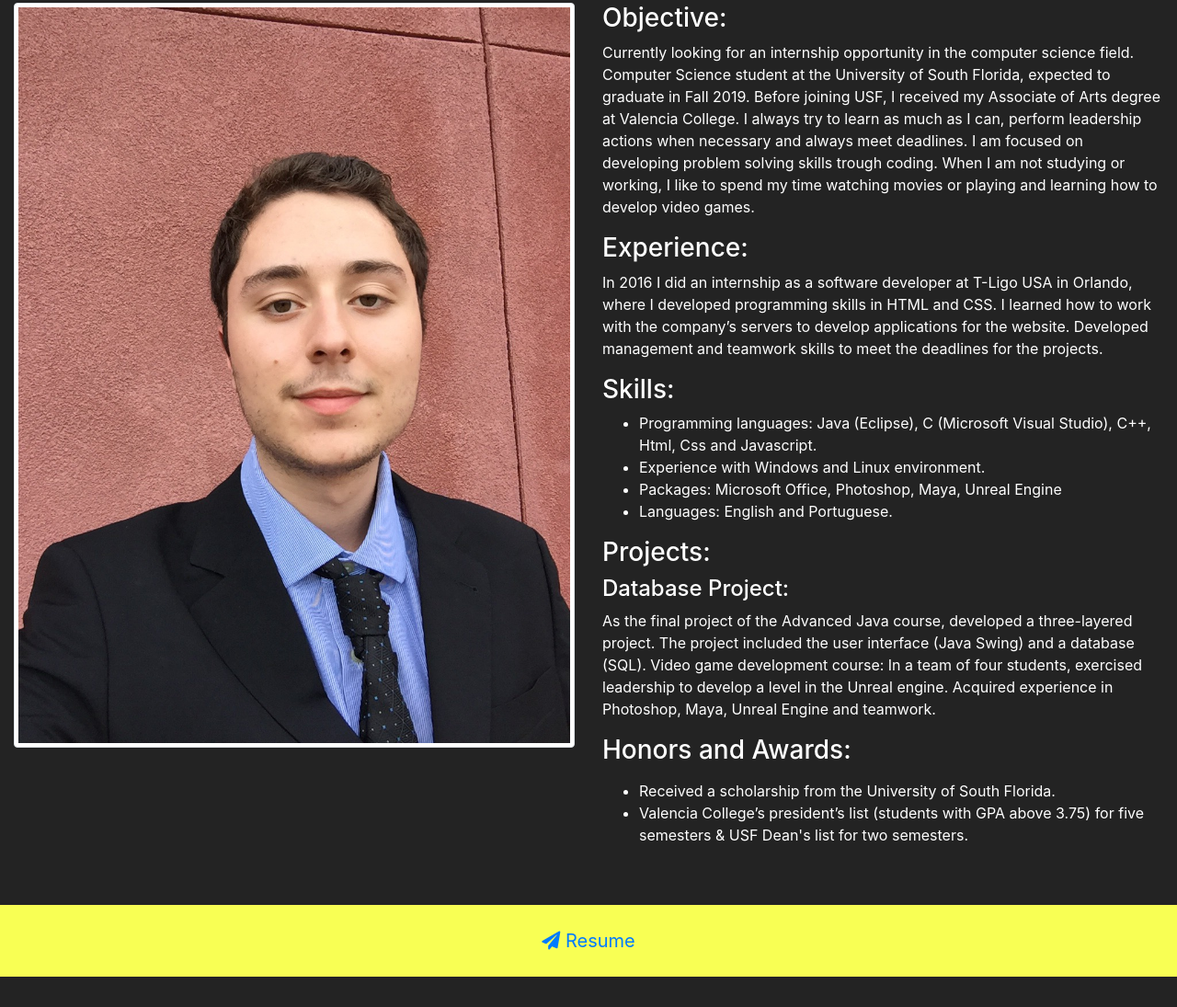
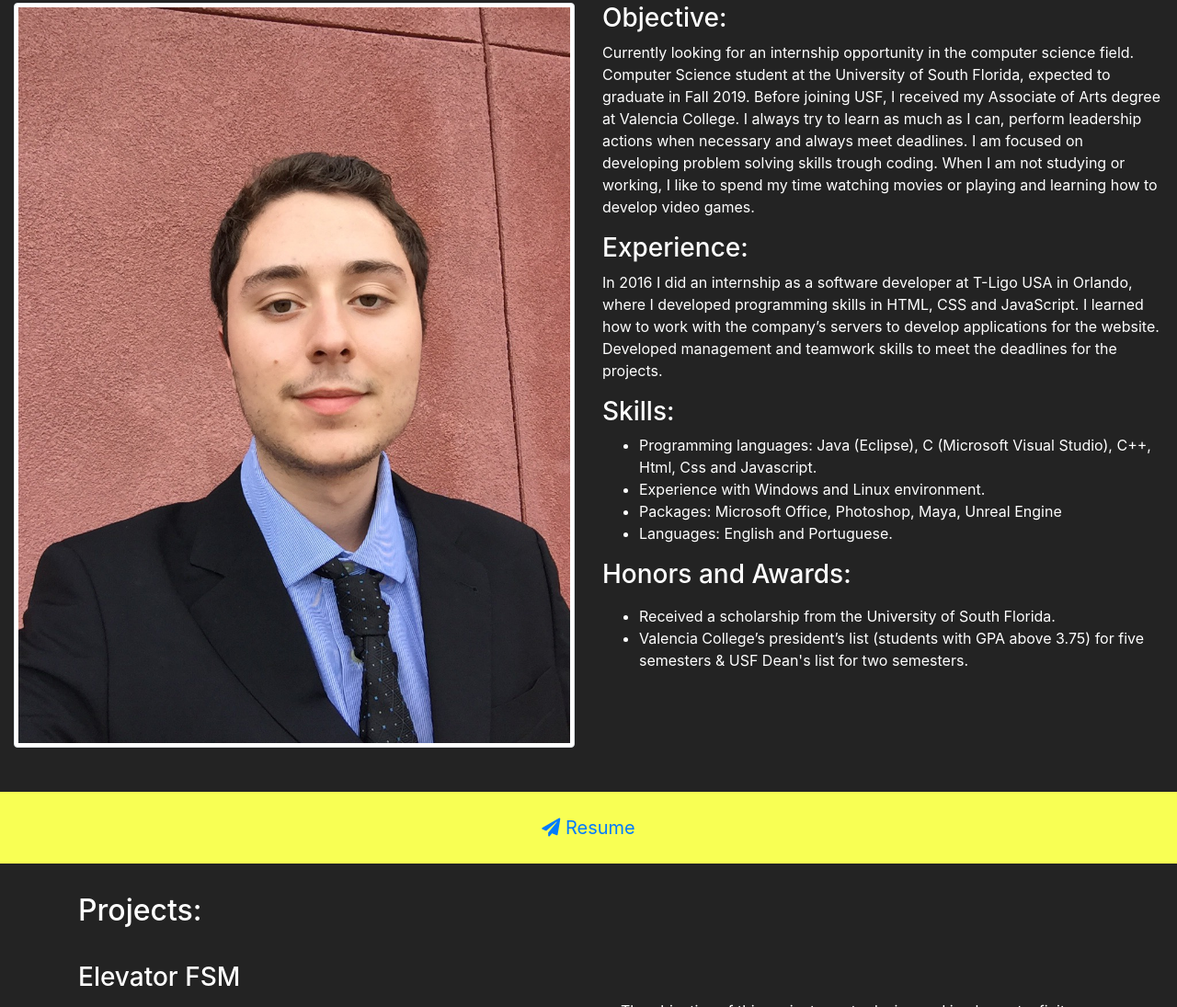
Before and after one commit to jordanobaer/jordanobaer.github.io, a plain HTML site: page index.html in a window 1280 px wide. Shown: the part 1046-2141 px from the top of the page at 92% size. Drawn offline with nearby package versions, Linux system fonts and the light colour scheme; grey boxes are pictures that could not be loaded.

Commit message:
Add files via upload

```diff
--- a/index.html
+++ b/index.html
@@ -82,7 +82,7 @@
 
                 <h3>Experience:</h3>
                 <p>
-                    In 2016 I did an internship as a software developer at T-Ligo USA in Orlando, where I developed programming skills in HTML and CSS. I learned how to work with the company’s servers to develop applications for the website. Developed management and teamwork skills to meet the deadlines for the projects.
+                    In 2016 I did an internship as a software developer at T-Ligo USA in Orlando, where I developed programming skills in HTML, CSS and JavaScript. I learned how to work with the company’s servers to develop applications for the website. Developed management and teamwork skills to meet the deadlines for the projects.
                 </p>
 
                 <h3>Skills:</h3>
@@ -92,14 +92,6 @@
                     <li>Packages: Microsoft Office, Photoshop, Maya, Unreal Engine</li>
                     <li>Languages: English and Portuguese.</li>
                 </ul>
-
-
-                <h3>Projects:</h3>
-
-                <h4>Database Project:</h4>
-                <p>As the final project of the Advanced Java course, developed a three-layered project. The project included the user interface (Java Swing) and a database (SQL).
-                    Video game development course: In a team of four students, exercised leadership to develop a level in the Unreal engine. Acquired experience in Photoshop, Maya, Unreal Engine and teamwork.
-                </p>
 
                 <h3>Honors and Awards:</h3>
                 <p>
```
